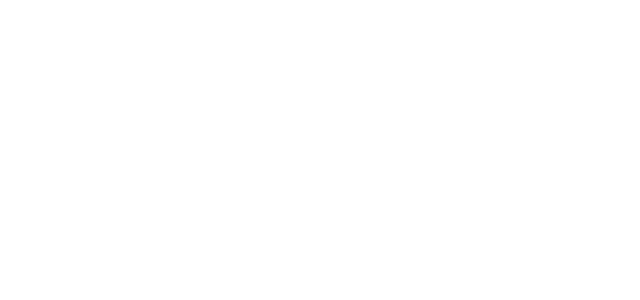
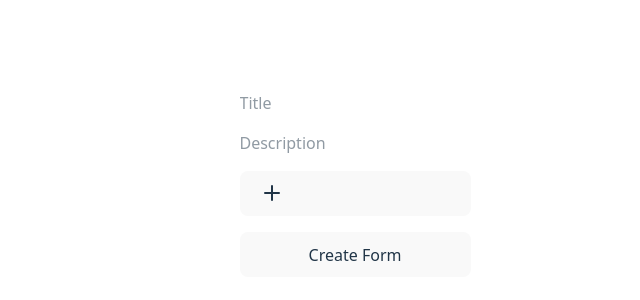
Before and after one commit to Jenny-jw/questionnaire, a React (Vite) app in the folder frontend/: page /formBuilder in a window 1280 px wide. Shown: the part 216-516 px from the top of the page, without its empty margins (285-925 px from the left). Built offline with nearby package versions, Linux system fonts and the light colour scheme.

Commit message:
Basic elements of form builder

```diff
--- a/frontend/src/pages/FormBuilder.tsx
+++ b/frontend/src/pages/FormBuilder.tsx
@@ -1,5 +1,124 @@
+import React, { useState } from "react";
+import { v4 as uuidv4 } from "uuid";
+import axios from "axios";
+import QuestionBox, {
+  type Question,
+  type QuestionType,
+} from "../components/QuestionBox";
+import { Plus, Type, ListChecks, Calendar, List } from "lucide-react";
+
 const FormBuilder = () => {
-  return <></>;
+  const [title, setTitle] = useState("");
+  const [description, setDescription] = useState("");
+  const [fileds, setFileds] = useState<Question[]>([]);
+  const [requireLogin, setRequireLogin] = useState(false);
+  const [allowAnonymous, setAllowAnonymous] = useState(false);
+  const [owner, setOwner] = useState("");
+  const [ownerEmail, setOwnerEmail] = useState("");
+  const [showOptions, setShowOptions] = useState(false);
+  const [questions, setQuestions] = useState<Question[]>([]);
+
+  interface QuestionOption {
+    type: QuestionType;
+    icon: React.ReactNode;
+    label: string;
+  }
+
+  const options: QuestionOption[] = [
+    { type: "shortAnswer", label: "Short Answer", icon: <Type size={18} /> },
+    { type: "paragraph", label: "Paragraph", icon: <List size={18} /> },
+    {
+      type: "multipleChoice",
+      label: "Multiple Choice",
+      icon: <ListChecks size={18} />,
+    },
+    {
+      type: "checkboxes",
+      label: "Checkboxes",
+      icon: <ListChecks size={18} />,
+    },
+    { type: "date", label: "Date", icon: <Calendar size={18} /> },
+  ];
+
+  const addQuestion = (type: QuestionType) => {
+    const newQuestion: Question = {
+      id: uuidv4(),
+      type,
+      question: "",
+    };
+    setFileds([...fileds, newQuestion]);
+    setShowOptions(false);
+  };
+
+  const handleSubmit = async (event: React.FormEvent<HTMLFormElement>) => {
+    event.preventDefault();
+
+    try {
+      await axios.post("/api/forms", {
+        title,
+        description,
+        fileds,
+        requireLogin,
+        allowAnonymous,
+        owner,
+        ownerEmail,
+      });
+    } catch (err) {
+      console.log(err);
+    }
+  };
+
+  return (
+    <div>
+      <form onSubmit={handleSubmit} className="flex flex-col gap-4">
+        <input
+          type="text"
+          placeholder="Title"
+          value={title}
+          onChange={(e) => setTitle(e.target.value)}
+        />
+        <input
+          type="text"
+          placeholder="Description"
+          value={description}
+          onChange={(e) => setDescription(e.target.value)}
+        />
+        {/* Questions designed */}
+        {fileds.map((q) => (
+          <QuestionBox
+            key={q.id}
+            id={q.id}
+            type={q.type}
+            question={q.question}
+          />
+        ))}
+
+        <button onClick={() => setShowOptions(!showOptions)}>
+          <Plus />
+          {/* Option list */}
+          {showOptions && (
+            <div className="max-w-screen-md mx-auto px-4 py-4">
+              {options.map((opt) => {
+                return (
+                  <button
+                    key={opt.type}
+                    type="button"
+                    onClick={() => addQuestion(opt.type)}
+                    className="flex flex-row items-center gap-2"
+                  >
+                    {opt.icon}
+                    <span>{opt.label}</span>
+                  </button>
+                );
+              })}
+            </div>
+          )}
+        </button>
+
+        <button type="submit">Create Form</button>
+      </form>
+    </div>
+  );
 };
 
 export default FormBuilder;
```
